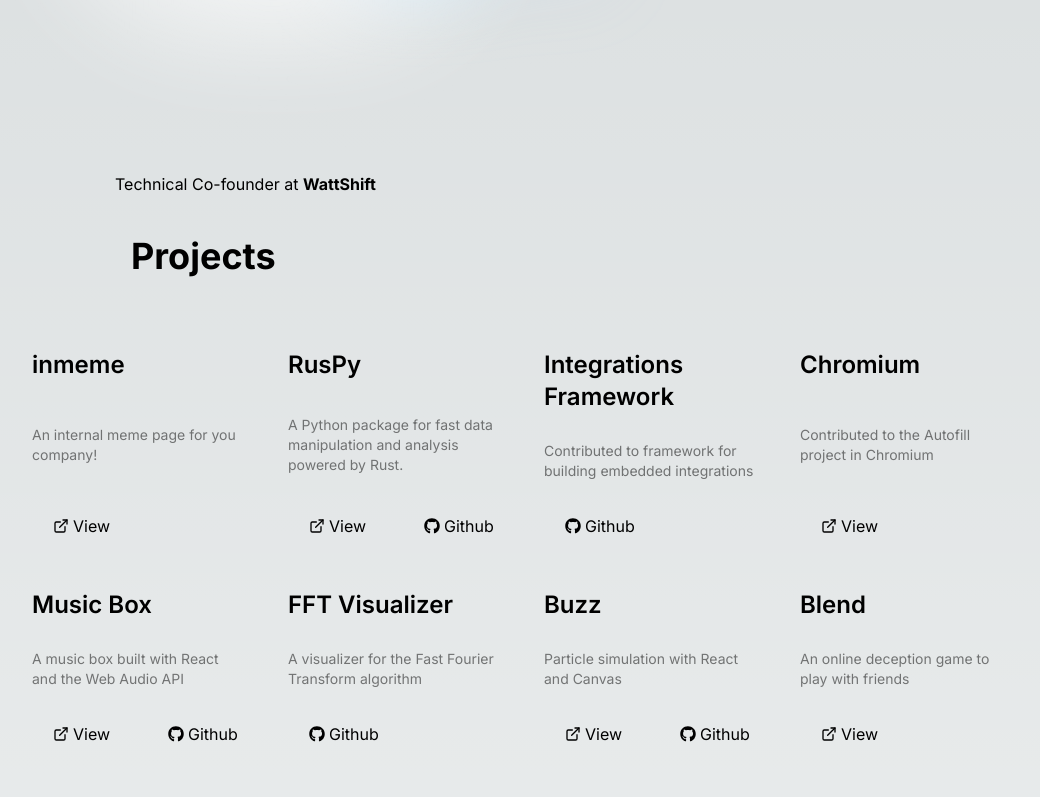
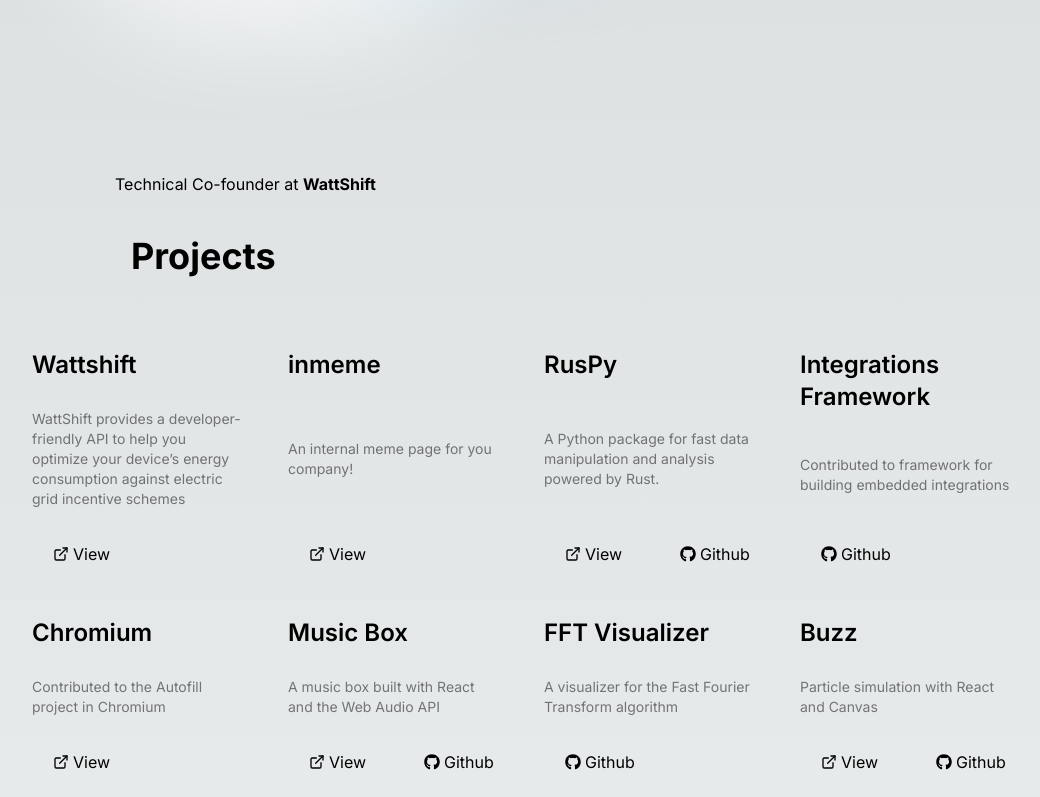
Before and after one commit to manas-verma/portfolio, a Next.js app: page / in a window 1280 px wide. Shown: the part 554-1351 px from the top of the page, without its empty margins (117-1157 px from the left). Built offline with nearby package versions, Linux system fonts and the light colour scheme.

Commit message:
feat: add wattshift as a project

```diff
--- a/src/portfolio/portfolio.ts
+++ b/src/portfolio/portfolio.ts
@@ -3,6 +3,14 @@
 export const latestProjectUrl = "https://docs.wattshift.com/";
 
 export const portfolio: Record<string, PortfolioItem> = {
+  wattshift: {
+    id: "wattshift",
+    name: "Wattshift",
+    description:
+      "WattShift provides a developer-friendly API to help you optimize your device’s energy consumption against electric grid incentive schemes",
+    url: "https://docs.wattshift.com",
+    tags: ["wattshift", "nestjs", "typescript"],
+  },
   inmeme: {
     id: "inmeme",
     name: "inmeme",
```
